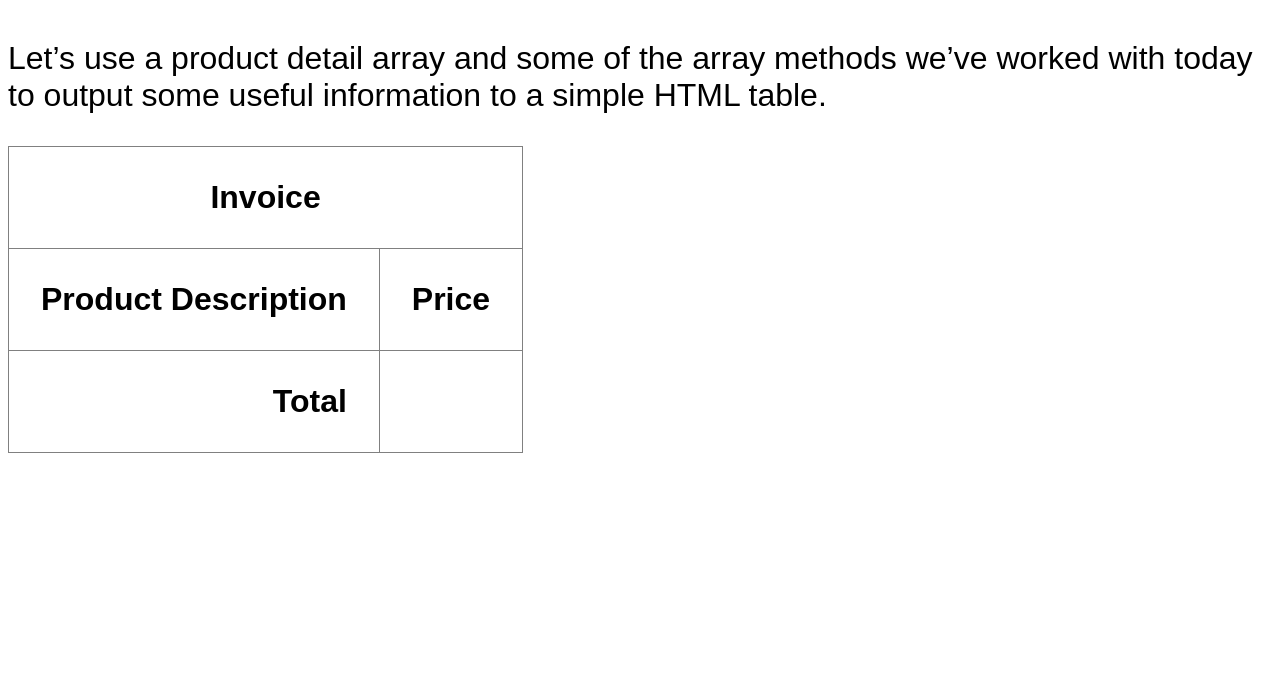
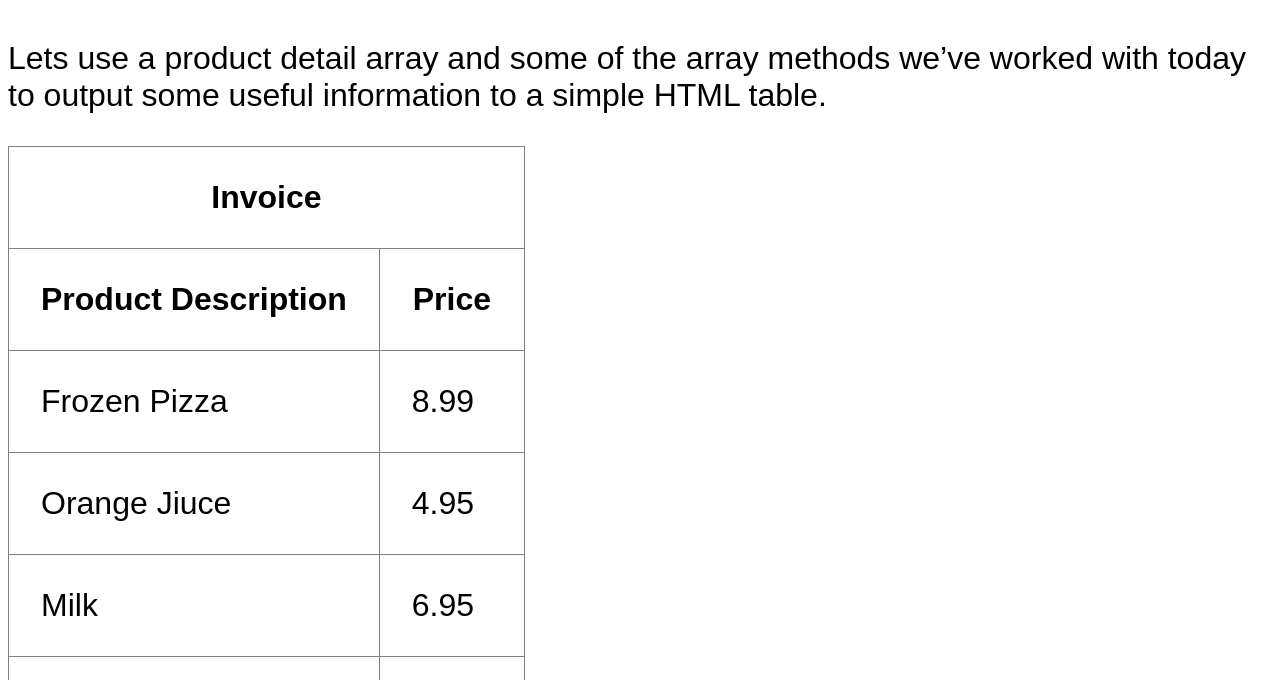
Before and after one commit to shiv-coder/COMP1073, a plain HTML site: page lesson-3/products.html in a window 1280 px wide. Shown: the part 120-800 px from the top of the page. Drawn offline with Linux system fonts and the light colour scheme.

Commit message:
Changes in Products .js file

```diff
--- a/lesson-3/js/products.js
+++ b/lesson-3/js/products.js
@@ -1,23 +1,45 @@
 // STEP 1: Declare and initialize variables
 		// STEP 1a: Grab the parts of the DOM that we need to build the invoice
+    let productList = document.querySelector('tbody');
+		//console.log(productList);
+		let totalData = document.querySelector('tfoot td:first-of-type');
+		//console.log(totalData);
+		// STEP 1b: Build the products array in the format 'Product Name:0.00'
+		let products=[
+			'Frozen Pizza:8.99',
+			'Orange Jiuce:4.95',
+			'Milk:6.95',
+			'Dozen Eggs: 3.95',
+			'Bacon:7.49'
+		];
+		// STEP 1c: Set up invoiceTotal variable - start at zero
+			let invoiceTotal = 0;
+		// STEP 2: Build a loop to iterate through the products array
+		for(let i=0;i<products.length;i++){
+			//console.log(products[i]);
+			// STEP 3: Break apart the product name from the price for each item with split()
 
-		// STEP 1b: Build the products array in the format 'Product Name:0.00'
-
-		// STEP 1c: Set up invoiceTotal variable - start at zero
-
-		// STEP 2: Build a loop to iterate through the products array
-
-			// STEP 3: Break apart the product name from the price for each item with split()
+			products[i] = products[i].split(':')
+			console.log(products[i]);
 			// STEP 4: Now we have an array as an element of an array - set the second array element to the product price (as type number)
-
+			products[i][1]=Number(products[i][1]);
+			console.log(products[i]);
 			// STEP 5: Add the price of this product to the invoice total
-
+			invoiceTotal += products[i][1]
+			console.log(invoiceTotal);
 			// STEP 6: Capture each product name and price as variables
-
+			let itemDesc = products[i][0];
+			let itemPrice = products[i][1];
 			// STEP 7: Create a TR element for this product and price in the invoice table
-
+			var itemRow = document.createElement('tr');
 			// STEP 8: Build the string that contains two TD elements each containing one of the item description, and the item price
-
+			let itemDetails = '<td>' + itemDesc + '</td><td>' + itemPrice + '</td>';
+			console.log(itemDetails);
 			// STEP 9: Set the above string as the innerHTML of the new TR element, and then append the new element to the table body (var productList)
 
+			itemRow.innerHTML= itemDetails;
+			console.log(itemRow);
+			productList.appendChild(itemRow);
+		}
 		// STEP 10: Set the total cost of the invoice as the textContent of the TD in the TFOOT (var totalData), rounding the number to two decimal places
+		totalData.textContent = invoiceTotal.toFixed(2);
--- a/lesson-3/products.html
+++ b/lesson-3/products.html
@@ -8,7 +8,7 @@
 
 <body>
 	<h1>Products Array</h1>
-	<p>Let’s use a product detail array and some of the array methods we’ve worked with today to output some useful information to a simple HTML table.</p>
+	<p>Lets use a product detail array and some of the array methods we’ve worked with today to output some useful information to a simple HTML table.</p>
 	<table>
 		<thead>
 			<tr>
```
